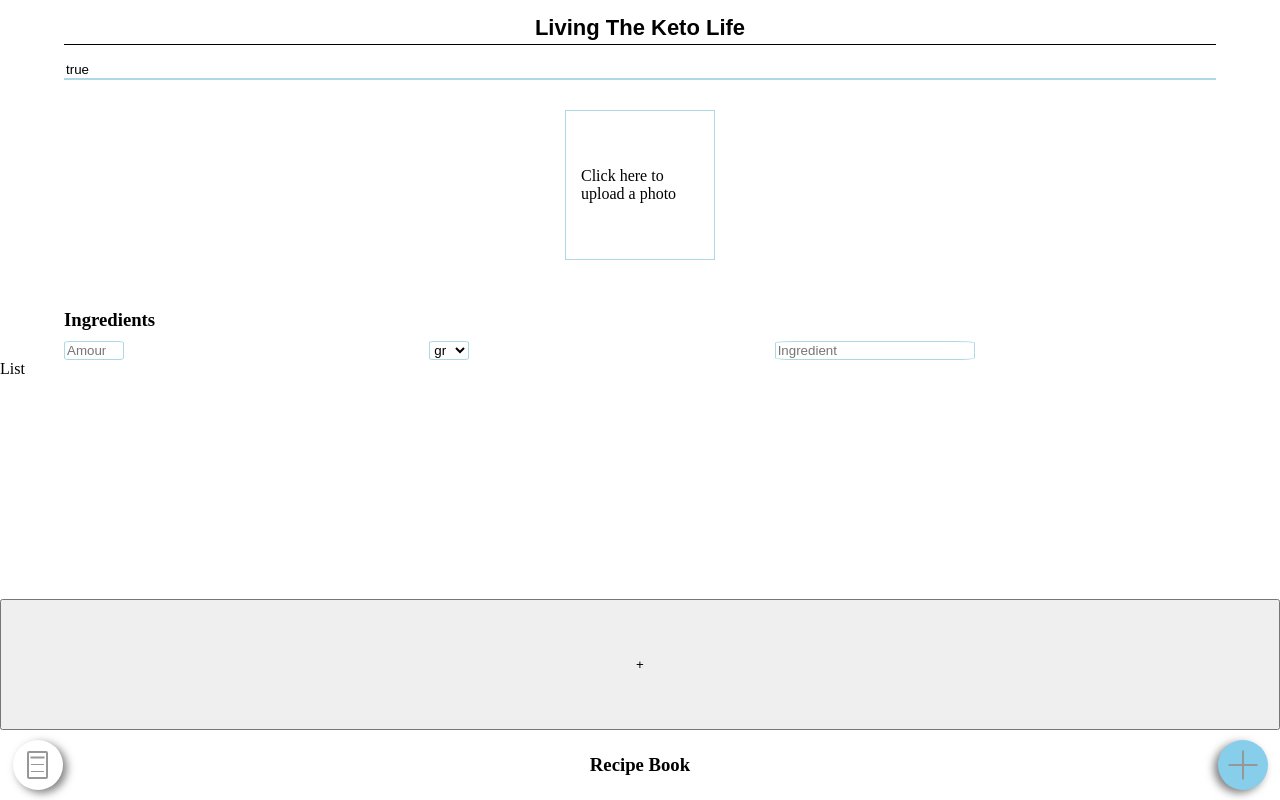
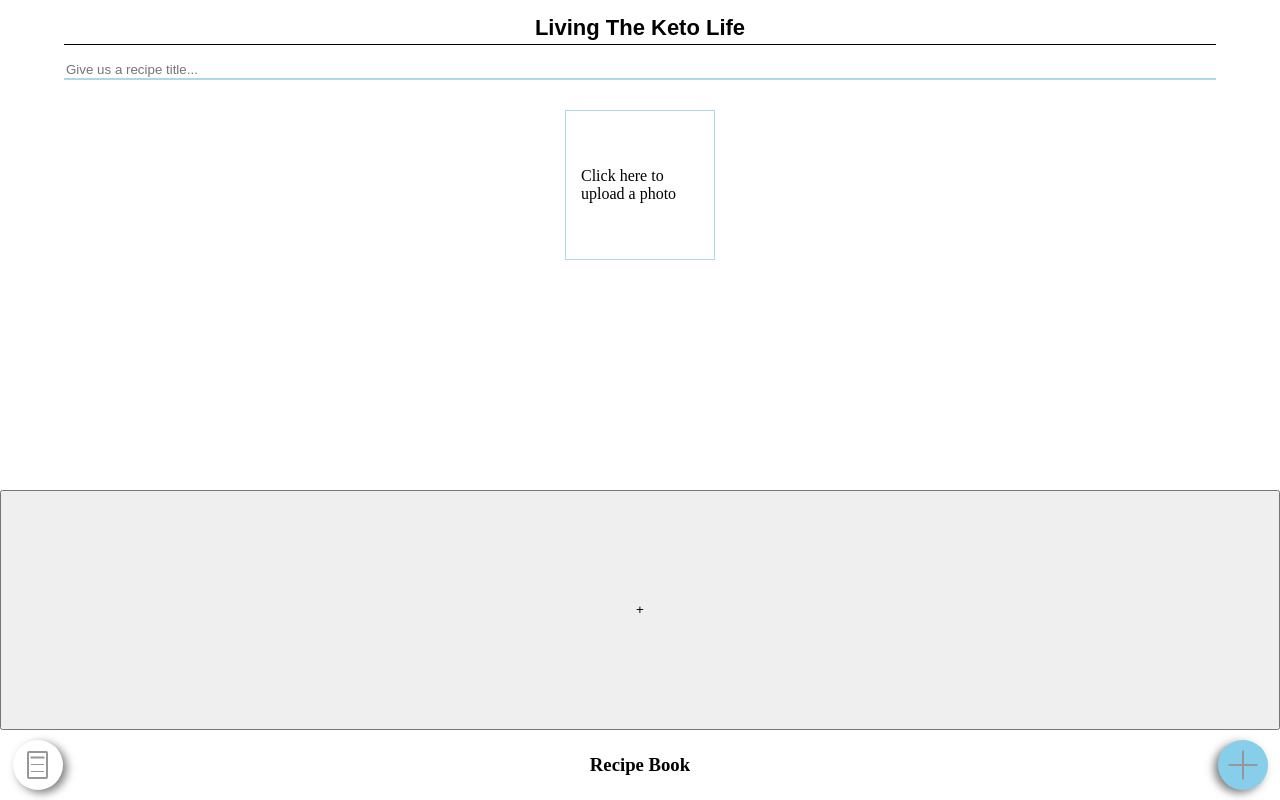
Before and after one commit to psclahr/Living-The-Keto-Life, a React (Create React App) app: page /create in a window 1280 px wide. Built offline with nearby package versions, Linux system fonts and the light colour scheme.

Commit message:
First Frontend Input into Db

```diff
--- a/package.json
+++ b/package.json
@@ -21,12 +21,12 @@
     "styled-components": "^4.2.0"
   },
   "scripts": {
-    "start": "react-scripts start",
+    "start": "run-p react server",
     "react": "craco start",
     "build": "craco build",
     "test": "craco test",
     "eject": "react-scripts eject",
-    "server": "nodemon server.js",
+    "server": "nodemon -w server.js -w models/* server.js",
     "docz:dev": "docz dev",
     "docz:build": "docz build"
   },
--- a/src/app/App.js
+++ b/src/app/App.js
@@ -15,7 +15,6 @@ function App() {
     postRecipe(data)
       .then(newRecipe => {
         setRecipes([...recipes, newRecipe]);
-        history.push("/");
       })
       .catch(error => console.log(error));
   };
--- a/src/createRecipe/CreateElements/AddTitle.js
+++ b/src/createRecipe/CreateElements/AddTitle.js
@@ -20,14 +20,10 @@ const StyledInputTitle = styled.input`
   }
 `;
 
-export default function AddTitle({ value }) {
+export default function AddTitle() {
   return (
     <Flex>
-      <StyledInputTitle
-        placeholder="Give us a recipe title..."
-        required
-        value={value}
-      />
+      <StyledInputTitle placeholder="Give us a recipe title..." required />
     </Flex>
   );
 }
--- a/src/createRecipe/CreatePage.js
+++ b/src/createRecipe/CreatePage.js
@@ -1,31 +1,56 @@
 import React from "react";
 import styled from "styled-components";
-import AddTitle from "./CreateElements/AddTitle";
 import AddImage from "./CreateElements/AddImage";
 import AddIngredient from "./CreateElements/AddIngredient";
 
-const CreatePageGrid = styled.div`
+const CreatePageGrid = styled.form`
   display: grid;
   grid-template-rows: 40px 170px auto auto;
   margin-top: 10px;
+`;
+
+const Flex = styled.section`
+  display: flex;
+  justify-content: center;
+`;
+const StyledInputTitle = styled.input`
+  border-top: 0;
+  border-left: 0;
+  border-right: 0;
+  border-bottom: 2px solid lightblue;
+  height: 20px;
+  width: 90%;
+  transition: all 1s ease;
+
+  &:focus {
+    outline: none;
+    border-color: hotpink;
+  }
 `;
 
 const AddDescription = styled.section``;
 
 export default function CreatePage({ onButtonClick }) {
   function handleButtonClick(event) {
+    event.preventDefault();
+    console.log(event.target.title.value);
     onButtonClick({
-      title: event.target.value
+      title: event.target.title.value
     });
   }
 
   return (
-    <CreatePageGrid>
-      <AddTitle value />
+    <CreatePageGrid onSubmit={handleButtonClick}>
+      <Flex>
+        <StyledInputTitle
+          placeholder="Give us a recipe title..."
+          name="title"
+          required
+        />
+      </Flex>
       <AddImage />
-      <AddIngredient />
       <AddDescription />
-      <button onClick={handleButtonClick}>+</button>
+      <button>+</button>
     </CreatePageGrid>
   );
 }
```
Also changed, not shown: src/services.js (+10 -0 lines), 1 other file (tests, documents, lock files or other folders).
